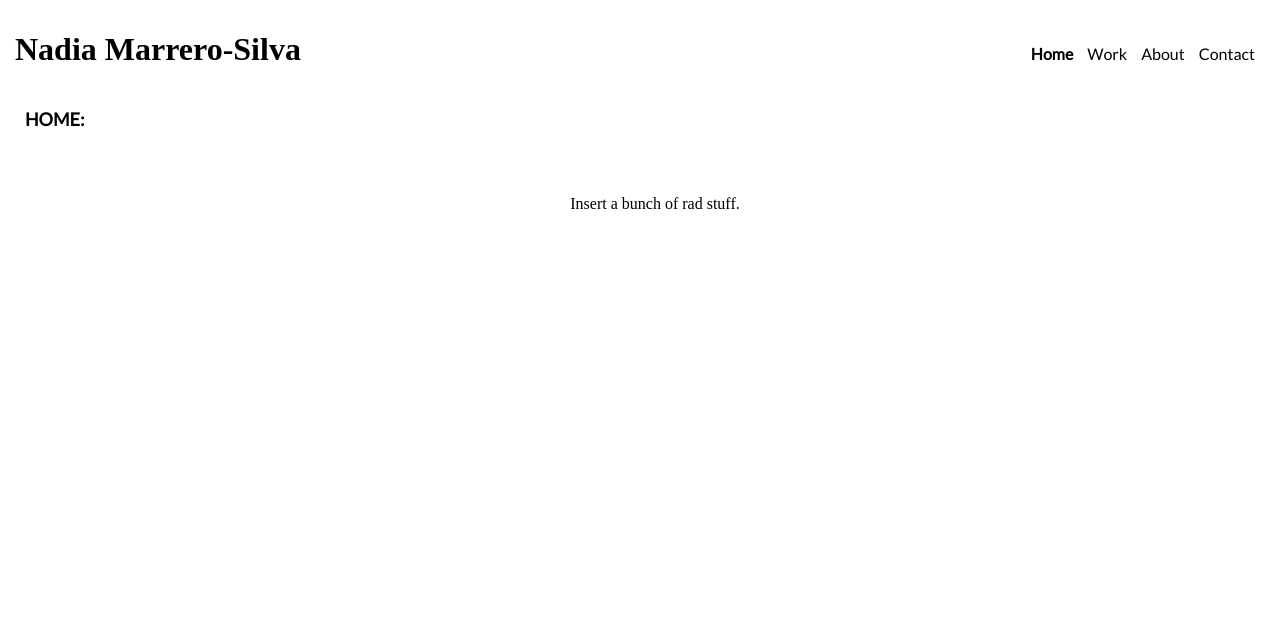
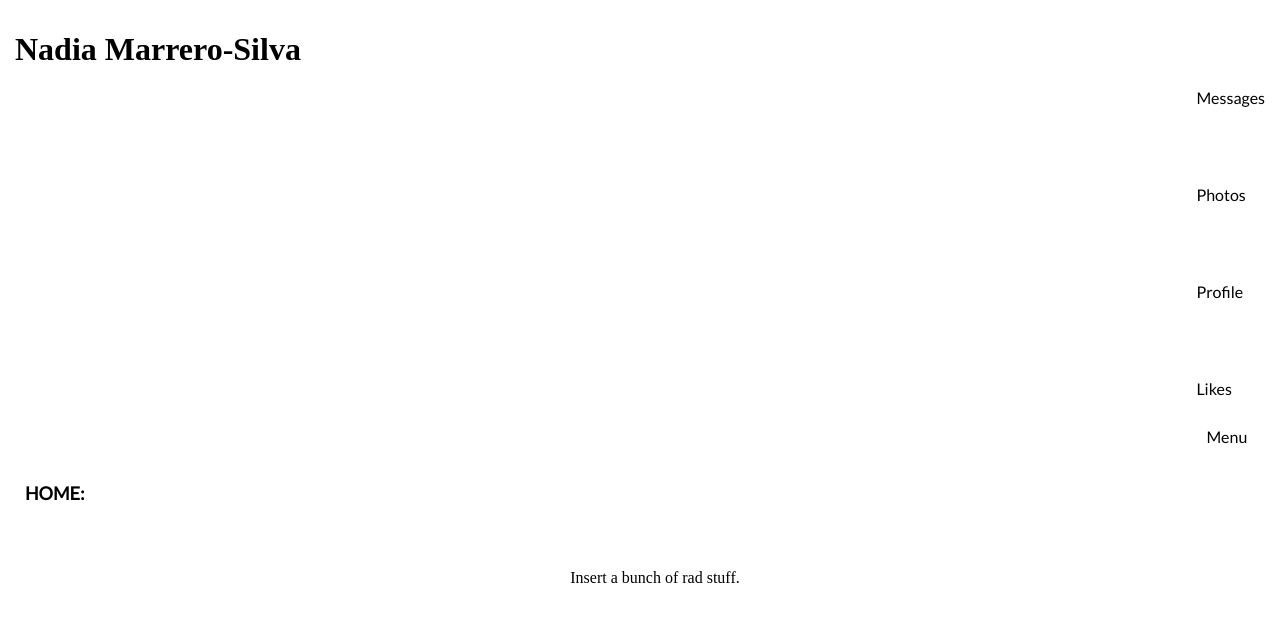
Before and after one commit to thepatronsaintofnobody/thepatronsaintofnobody.github.io, a Jekyll site: the page index.html, which Jekyll copies as it is, in a window 1280 px wide. Shown: the top 622 px of the page. Built offline with Jekyll 4.4.1, drawn with Linux system fonts in a browser that asks for light colours; some web fonts are replaced.

Commit message:
Update index.html

```diff
--- a/index.html
+++ b/index.html
@@ -18,12 +18,23 @@
   <h1 id="logo">Nadia Marrero-Silva</h1></div>
 
 	<div class="nav">
-      <ul>
-        <li id="active"><a href="index.html"><b>Home</b></a></li>
-        <li id="active"><a href="work.html">Work</a></li>
-        <li id="active"><a href="about.html">About</a></li>
-		<li id="active"><a href="contact.html">Contact</a></li>
-      </ul>
+      <nav class="top-right open">
+    <a class="disc l1">
+        <div>Messages</div>
+    </a>
+    <a class="disc l2">
+        <div>Photos</div>
+    </a>
+    <a class="disc l3">
+        <div>Profile</div>
+    </a>
+    <a class="disc l4">
+        <div>Likes</div>
+    </a>
+    <a class="disc l5 toggle">
+        Menu
+    </a>
+</nav>
 	</div>
 </div>
 
```
